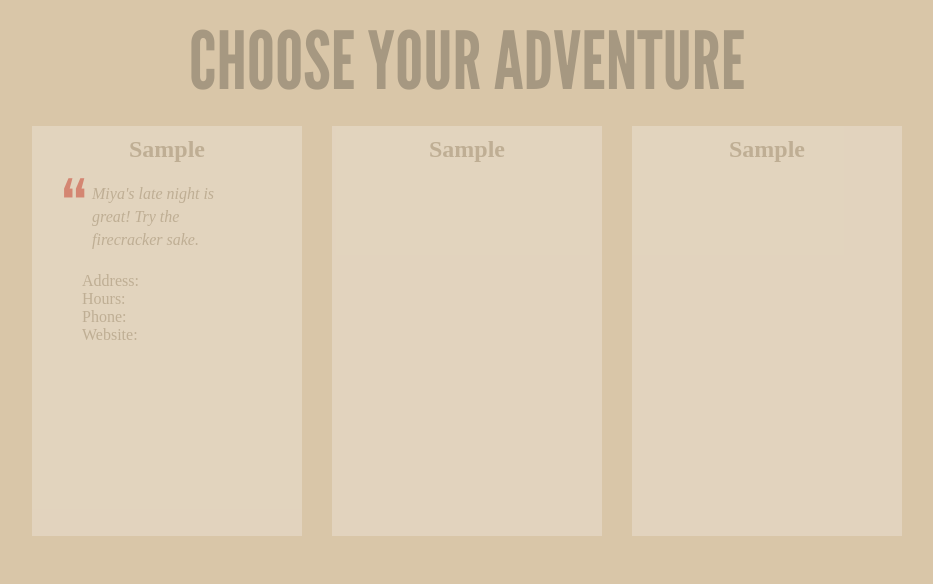
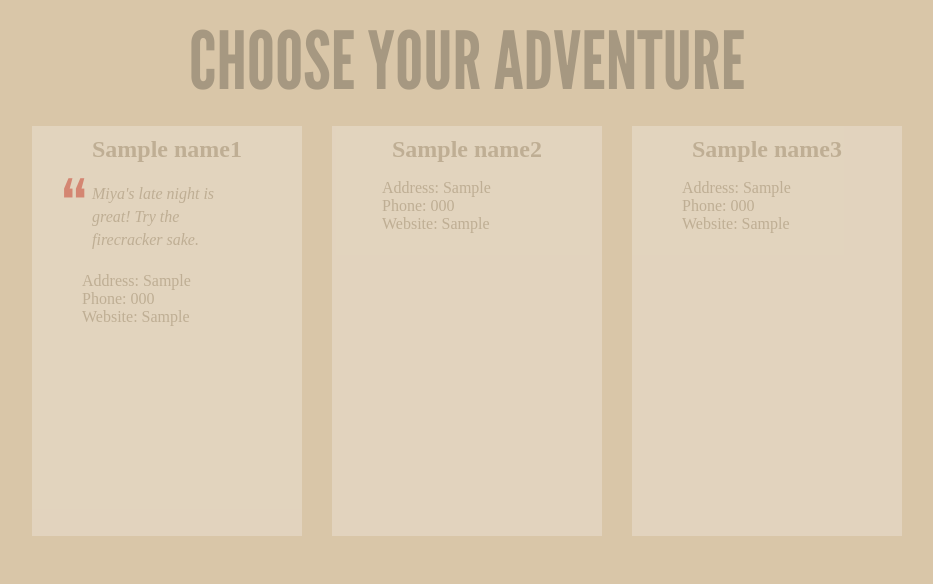
Before and after one commit to AayushU/pennapps-app, a Python web app: template tornado/templates/options.html in a window 1280 px wide. Shown: the top 584 px of the page, without its empty margins (173-1106 px from the left). Run offline with Jinja, Linux system fonts and the light colour scheme; the template is opened without the code that fills it: most values are stand-ins (such as "Sample title", 1, 10 or a date in 2020); some web fonts are replaced.

Commit message:
fixed and added fields

```diff
--- a/tornado/templates/options.html
+++ b/tornado/templates/options.html
@@ -12,22 +12,31 @@
 
 	<div id = "option-wrapper">
 		<div class = "option" id="option1">
-			<h2>{{ rec1 }}</h2>
+			<h2>{{ name1 }}</h2>
 			<blockquote>Miya's late night is great! Try the firecracker sake.</blockquote>
 			<ul>
-				<li>Address: </li>
-				<li>Hours: </li>
-				<li>Phone: </li>
-				<li>Website: </li>
+                <li>Address: {{ addr1 }} </li>
+                <li>Phone: {{ phone1 }}</li>
+                <li>Website: {{ web1 }}</li>
 			</ul>
 		</div>
 
 		<div class = "option" id="option2">
-			<h2>{{ rec2 }}</h2>
+			<h2>{{ name2 }}</h2>
+			<ul>
+                <li>Address: {{ addr2 }} </li>
+                <li>Phone: {{ phone2 }}</li>
+                <li>Website: {{ web2 }}</li>
+			</ul>
 		</div>
 
 		<div class = "option" id="option3">
-			<h2>{{ rec3 }}</h2>
+			<h2>{{ name3 }}</h2>
+			<ul>
+                <li>Address: {{ addr3 }} </li>
+                <li>Phone: {{ phone3 }}</li>
+                <li>Website: {{ web3 }}</li>
+			</ul>
 		</div>
 
 		<br style = "clear: left;" />
```
Also changed, not shown: tornado/main.py (+24 -4 lines), tornado/templates/main.html (line endings or trailing spaces).
